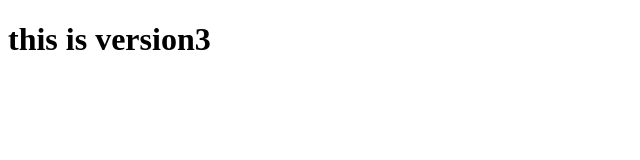
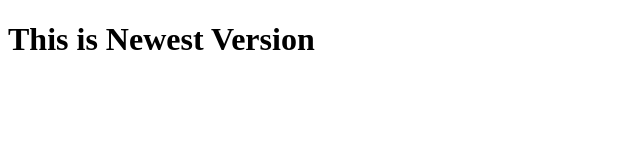
Before and after one commit to suwagh31051991/Wagh, a plain HTML site: page index.html in a window 1280 px wide. Shown: the whole page, without its empty margins (0-640 px from the left). Drawn offline with Linux system fonts and the light colour scheme.

Commit message:
This is Newest Version

```diff
--- a/index.html
+++ b/index.html
@@ -6,6 +6,6 @@
     <title>Document</title>
 </head>
 <body>
-  <h1>this is version3</h1>
+  <h1>This is Newest Version</h1>
 </body>
-</html
+</html>
```
